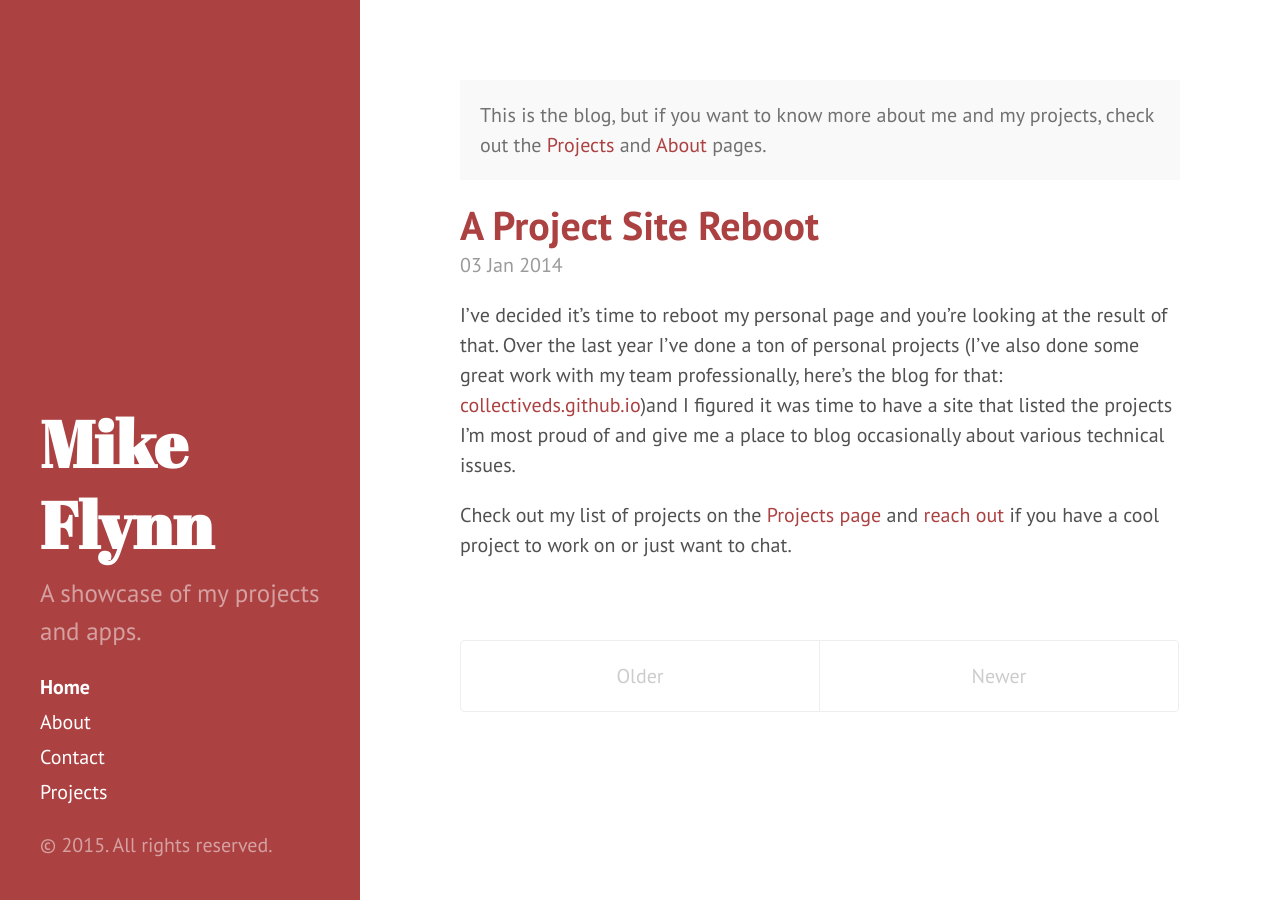
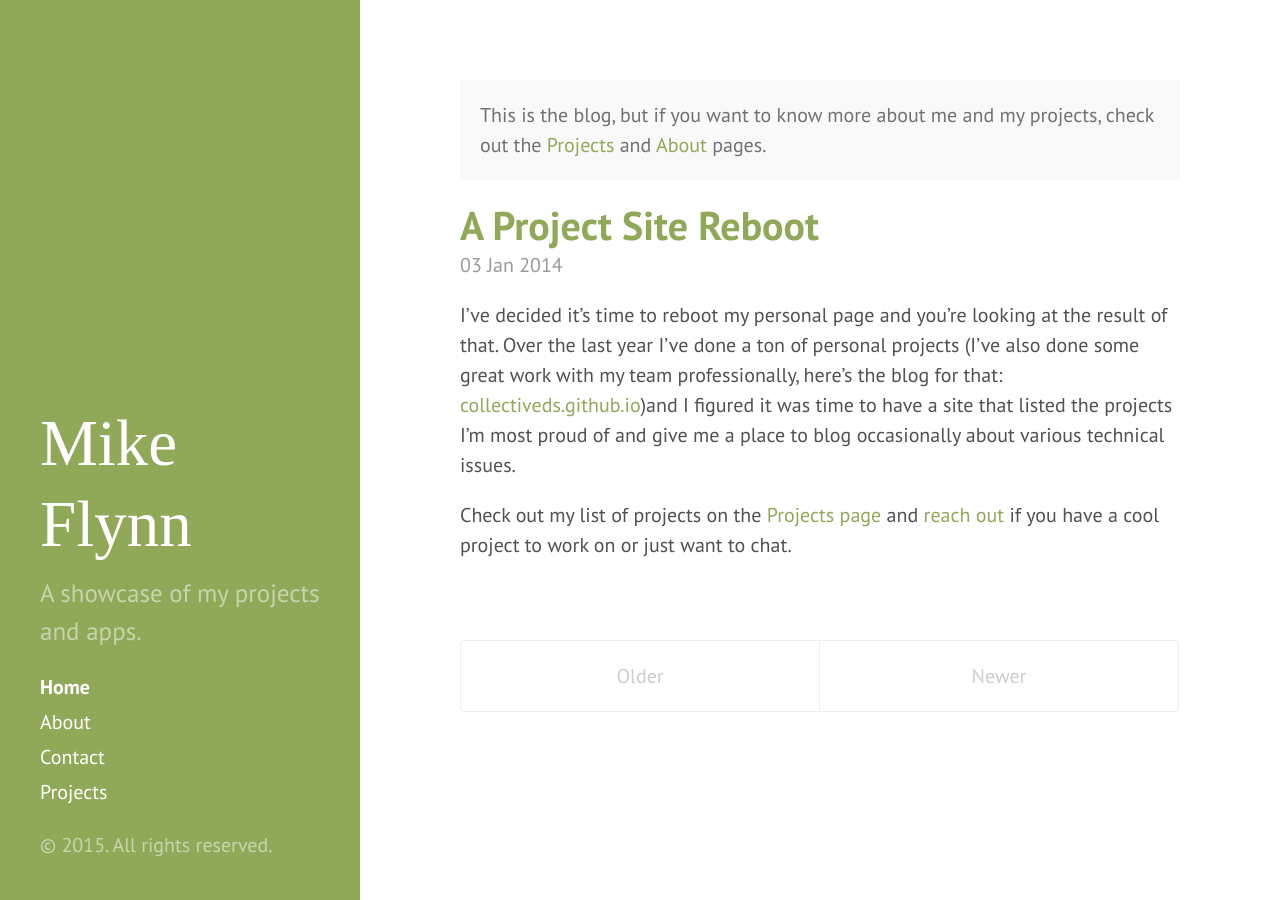
Before and after one commit to mikeflynn/thatmikeflynn.com-archive, a Jekyll site: the page built from index.html, in a window 1280 px wide. Built offline with Jekyll 4.4.1, drawn with Linux system fonts in a browser that asks for light colours; some web fonts are replaced; Markdown is read by kramdown in place of the engine named in the settings; the list of posts is cut into pages by our own code.

Commit message:
Tweaked color and header font.

```diff
--- a/_includes/head.html
+++ b/_includes/head.html
@@ -18,7 +18,9 @@
   <link rel="stylesheet" href="{{ site.baseurl }}public/css/poole.css">
   <link rel="stylesheet" href="{{ site.baseurl }}public/css/syntax.css">
   <link rel="stylesheet" href="{{ site.baseurl }}public/css/hyde.css">
+  <link rel="stylesheet" href="{{ site.baseurl }}public/css/custom.css">
   <link rel="stylesheet" href="http://fonts.googleapis.com/css?family=PT+Sans:400,400italic,700|Abril+Fatface">
+  <link href='http://fonts.googleapis.com/css?family=Sansita+One' rel='stylesheet' type='text/css'>
 
   <!-- Icons -->
   <link rel="apple-touch-icon-precomposed" sizes="144x144" href="{{ site.baseurl }}public/apple-touch-icon-144-precomposed.png">
--- a/_layouts/default.html
+++ b/_layouts/default.html
@@ -3,7 +3,7 @@
 
   {% include head.html %}
 
-  <body class="theme-base-08">
+  <body class="theme-base-0b">
 
     {% include sidebar.html %}
 
--- /dev/null
+++ b/public/css/custom.css
@@ -0,0 +1,4 @@
+.sidebar h1 {
+  font-family: 'Sansita One', cursive;
+  font-weight: 400;
+}
```
